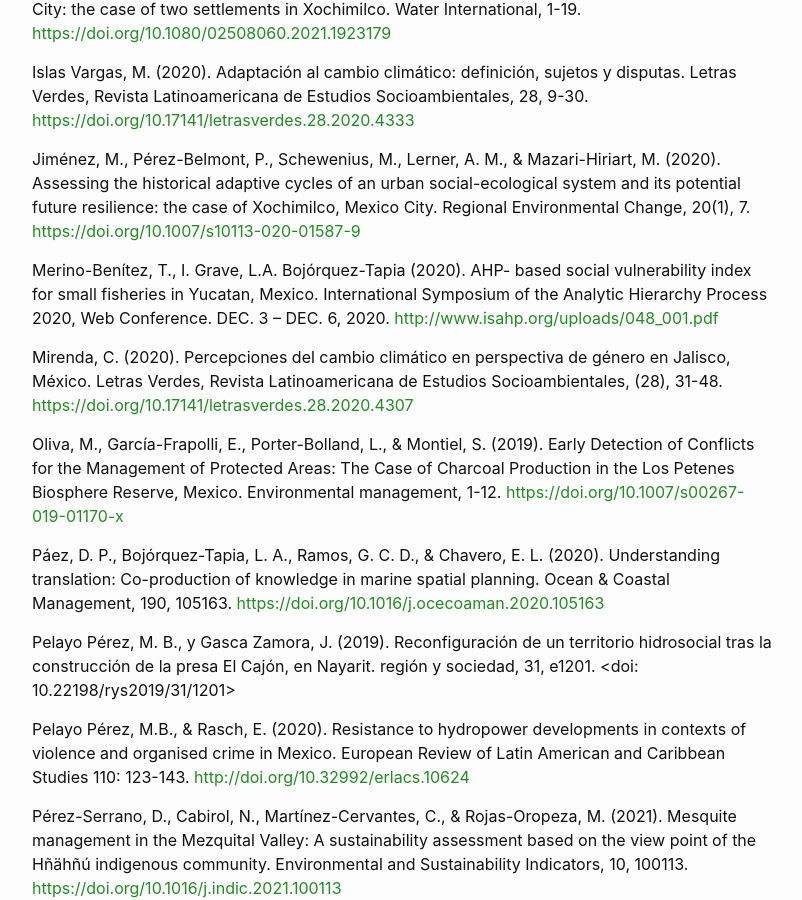
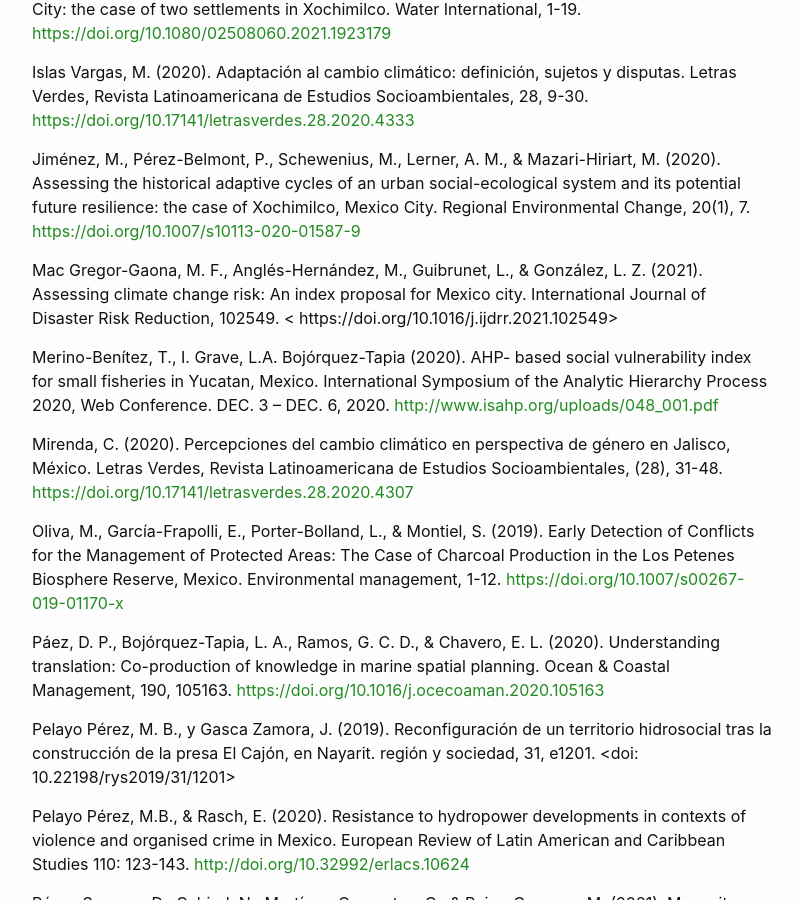
Before and after one commit to pcs-unam/pcs-unam.github.io, a Jekyll site: the page built from 07_publicaciones.md, in a window 1280 px wide and 900 px high, scrolled down 1401 px. Shown: the whole window, without its empty margins (238-1040 px from the left). Built offline with Jekyll 4.4.1, drawn with Linux system fonts in a browser that asks for light colours.

Commit message:
Se agregó cita de Mac Gregor-Gaona

```diff
--- a/07_publicaciones.md
+++ b/07_publicaciones.md
@@ -37,6 +37,8 @@ Islas Vargas, M. (2020). Adaptación al cambio climático: definición, sujetos
 
 Jiménez, M., Pérez-Belmont, P., Schewenius, M., Lerner, A. M., & Mazari-Hiriart, M. (2020). Assessing the historical adaptive cycles of an urban social-ecological system and its potential future resilience: the case of Xochimilco, Mexico City. Regional Environmental Change, 20(1), 7. <https://doi.org/10.1007/s10113-020-01587-9>
 
+Mac Gregor-Gaona, M. F., Anglés-Hernández, M., Guibrunet, L., & González, L. Z. (2021). Assessing climate change risk: An index proposal for Mexico city. International Journal of Disaster Risk Reduction, 102549. < https://doi.org/10.1016/j.ijdrr.2021.102549>
+
 Merino-Benítez, T., I. Grave, L.A. Bojórquez-Tapia (2020). AHP- based social vulnerability index for small fisheries in Yucatan, Mexico. International Symposium of the Analytic Hierarchy Process 2020, Web Conference. DEC. 3 – DEC. 6, 2020. <http://www.isahp.org/uploads/048_001.pdf>
 
 Mirenda, C. (2020). Percepciones del cambio climático en perspectiva de género en Jalisco, México. Letras Verdes, Revista Latinoamericana de Estudios Socioambientales, (28), 31-48. <https://doi.org/10.17141/letrasverdes.28.2020.4307>
```
